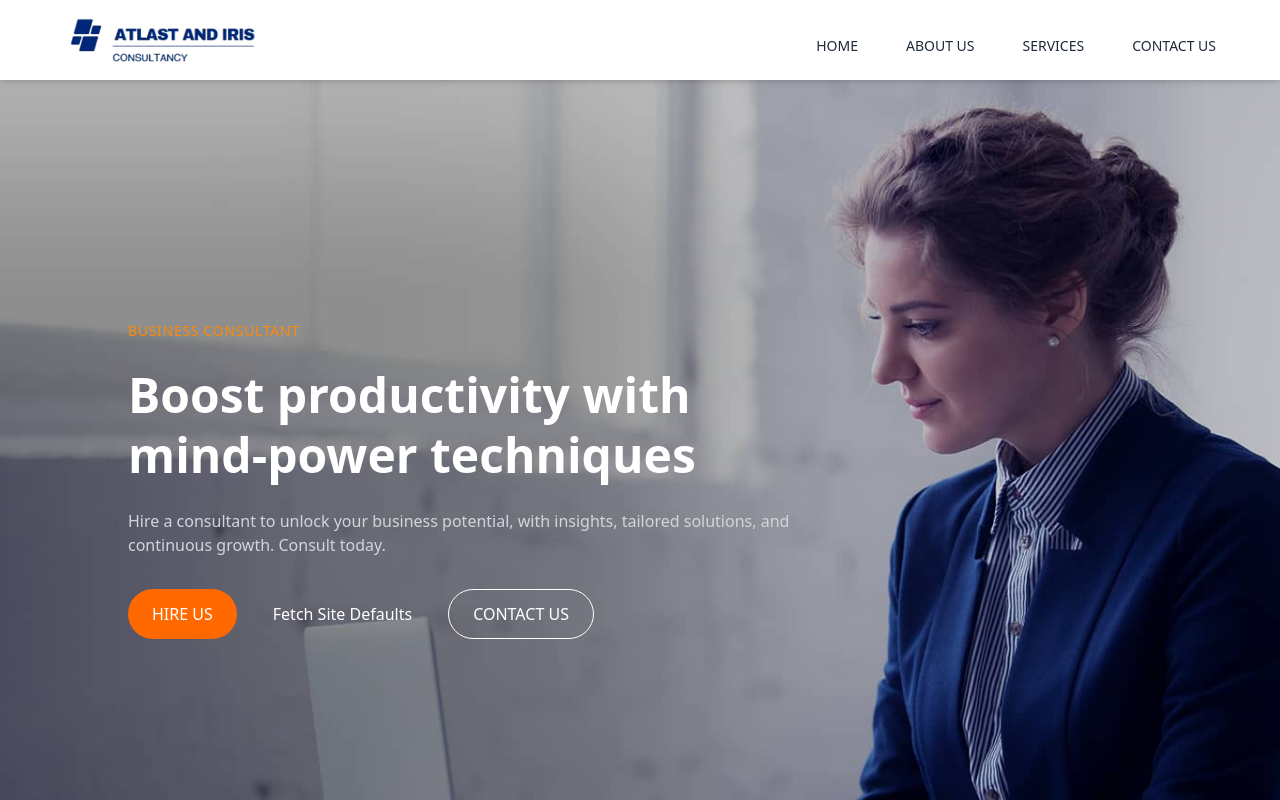
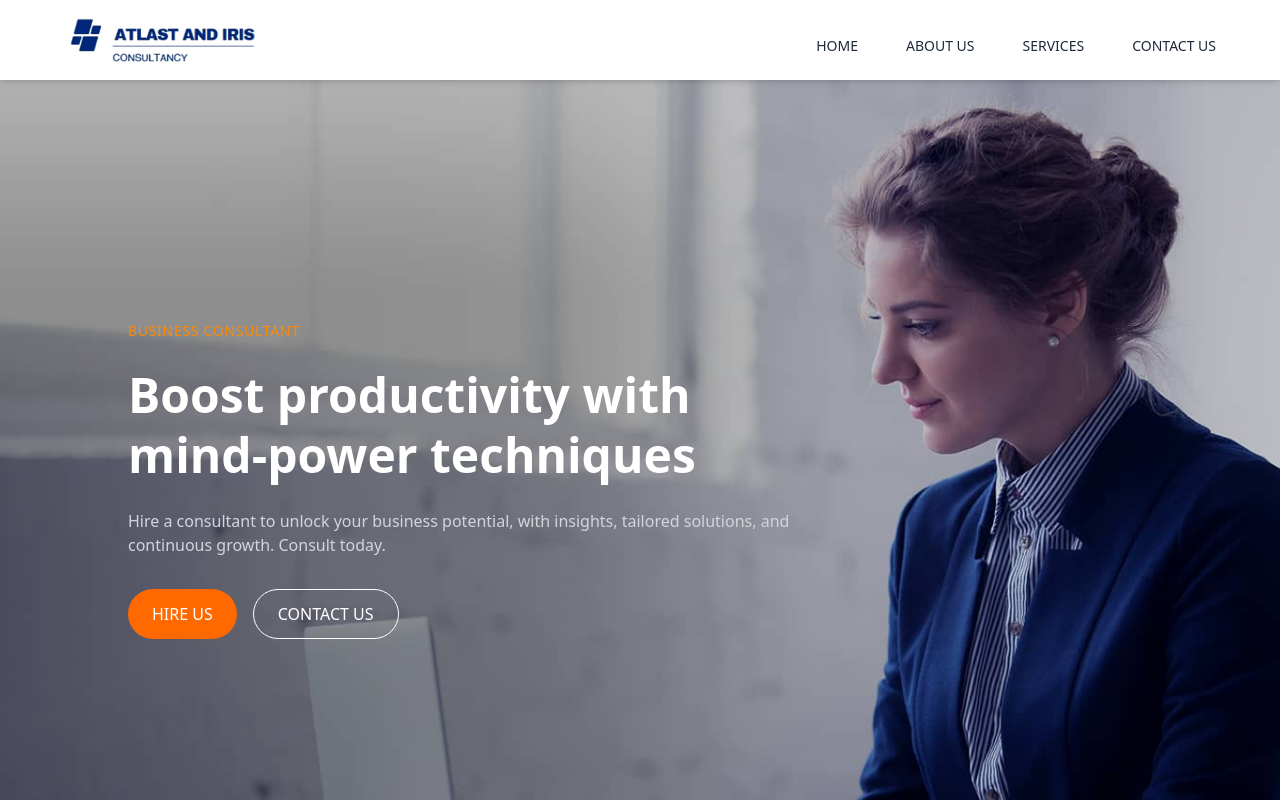
Before and after one commit to Vijayasandeep/consult, a React (Vite) app in the folder frontend/: page / in a window 1280 px wide. Shown: the top 800 px of the page. Built offline with nearby package versions, Linux system fonts and the light colour scheme.

Commit message:
removed a bug

```diff
--- a/frontend/src/components/PickSite.tsx
+++ /dev/null
@@ -1,37 +0,0 @@
-import React from 'react';
-
-const PickSiteDefaultsButton: React.FC = () => {
-  const orgId = 'chefdesk'; // Replace with dynamic orgId if needed
-
-  const handleClick = async () => {
-    const url = `https://pangolin.chefdesk.in/api/v1/org/${orgId}/pick-site-defaults`;
-
-    try {
-      const response = await fetch(url, {
-        method: 'GET',
-        headers: {
-          'Content-Type': 'application/json',
-          'x-CSRF-Token': 'x-csrf-protection',
-        },
-        credentials: 'include',
-      });
-
-      if (!response.ok) {
-        throw new Error(`Request failed: ${response.status} ${response.statusText}`);
-      }
-
-      const data = await response.json();
-      console.log('✅ Site Defaults Response:', data);
-    } catch (error) {
-      console.error('❌ Error fetching site defaults:', error);
-    }
-  };
-
-  return (
-    <button onClick={handleClick} style={{ padding: '10px 20px', fontSize: '16px' }}>
-      Fetch Site Defaults
-    </button>
-  );
-};
-
-export default PickSiteDefaultsButton;
--- a/frontend/src/pages/Home.tsx
+++ b/frontend/src/pages/Home.tsx
@@ -7,7 +7,6 @@ import Stats from "../components/Stats";
 import LatestNews from "../components/LatestNews";
 import FooterSubscribeComponent from "../components/FooterSubcribeComponent";
 // import Footer from "../components/Footer";
-import PickSiteDefaultsButton from "../components/PickSite";
 const Home: React.FC = () => {
   const [bgImage, setBgImage] = useState(HomeBGDesktop);
 
@@ -52,7 +51,6 @@ const Home: React.FC = () => {
             <button className="bg-orange-500 text-white px-6 py-3 rounded-full hover:bg-orange-600 transition">
               HIRE US
             </button>
-            <PickSiteDefaultsButton />
             <NavLink to="/contact">
               <button className="border border-white text-white px-6 py-3 rounded-full hover:bg-white hover:text-black transition">
                 CONTACT US
```
